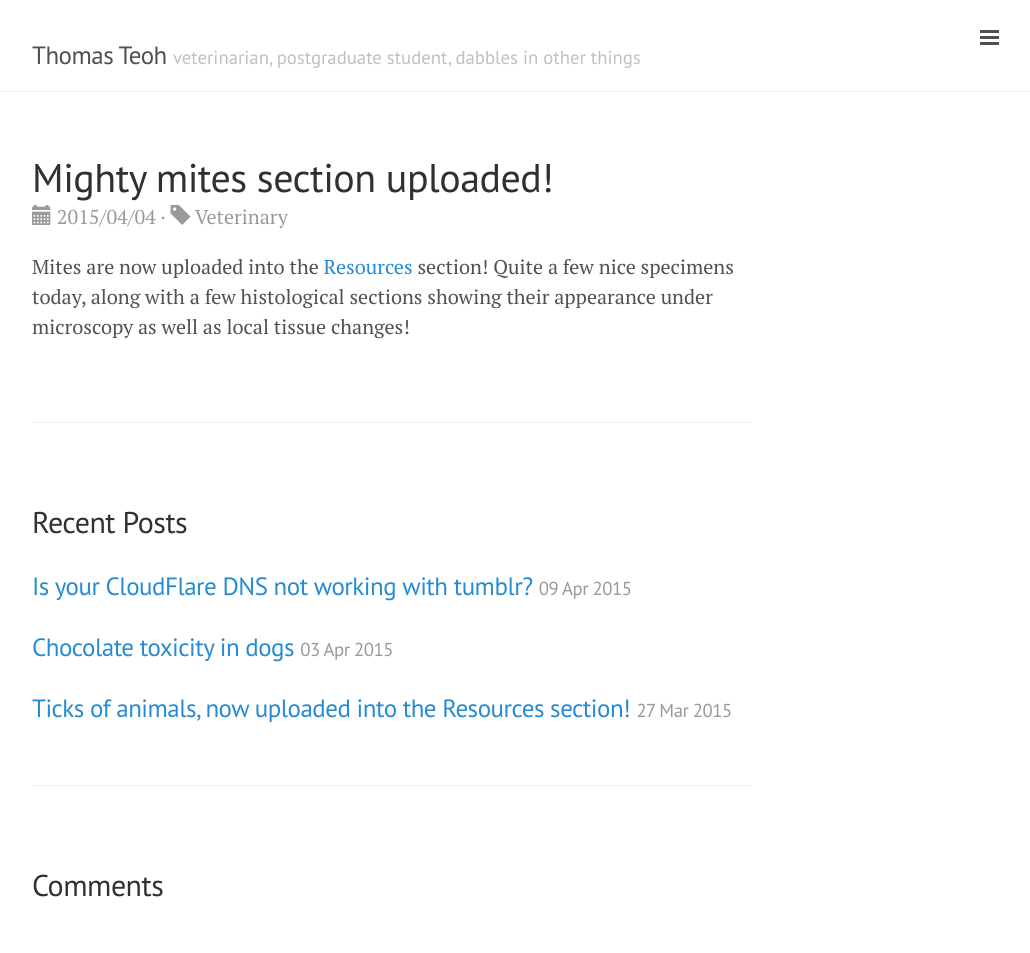
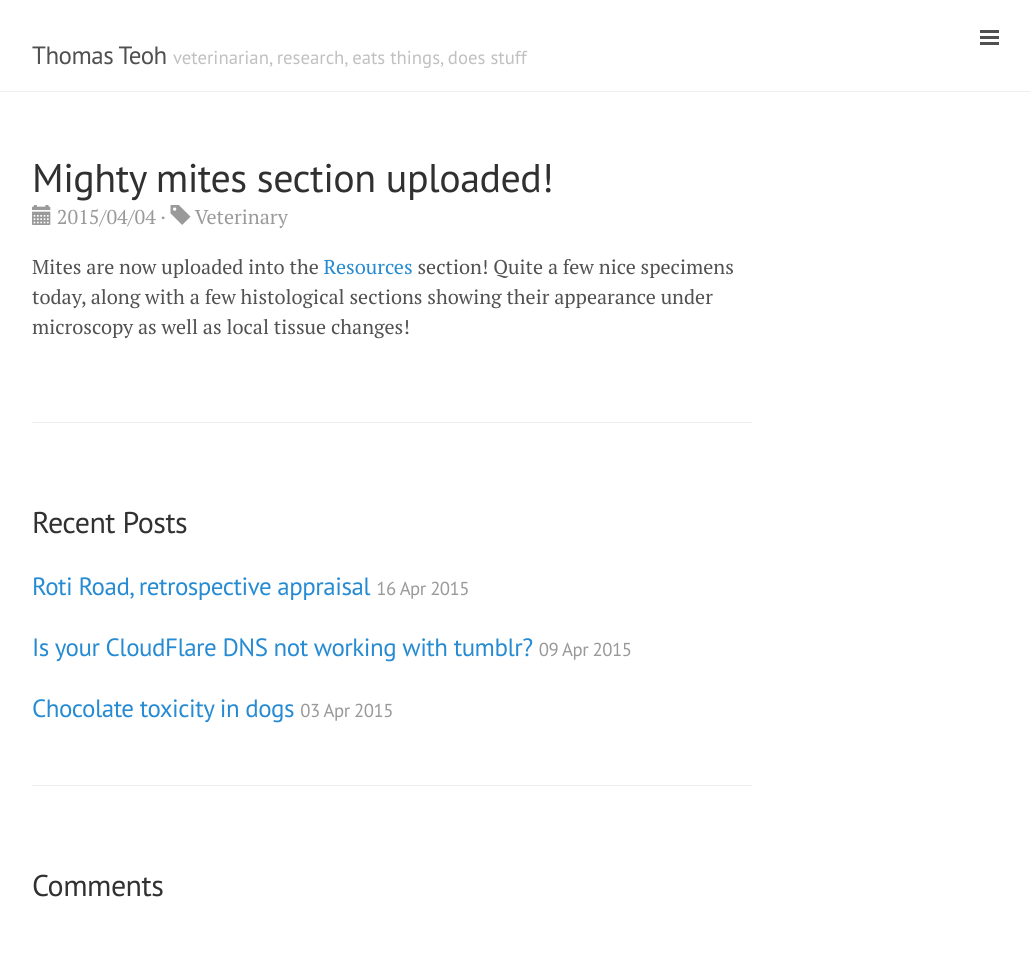
Before and after one commit to thomasteoh/thomasteoh.github.io, a Jekyll site: the page built from _posts/2015-04-04-mites.md, in a window 1280 px wide. Shown: the whole page, without its empty margins (248-1278 px from the left). Built offline with Jekyll 4.4.1, drawn with Linux system fonts in a browser that asks for light colours; Markdown is read by kramdown in place of the engine named in the settings; comment, search, counter and statistics services are not loaded.

Commit message:
added roti road post

```diff
--- a/_config.yml
+++ b/_config.yml
@@ -10,8 +10,8 @@ relative_permalinks: true
 
 # Setup
 title:            Thomas Teoh
-tagline:          'veterinarian, postgraduate student, dabbles in other things'
-description:      'A sporadically updated website about life as a veterinarian in research with a dog named Quaver.'
+tagline:          'veterinarian, research, eats things, does stuff'
+description:      'Life as a veterinarian in research with a dog named Quaver.'
 url:              http://www.tteoh.com
 baseurl:          /
 imgurl:           /public/images/
```
Also changed, not shown: _posts/2015-04-16-roti-road-retrospective.md (added, +48 -0 lines).
